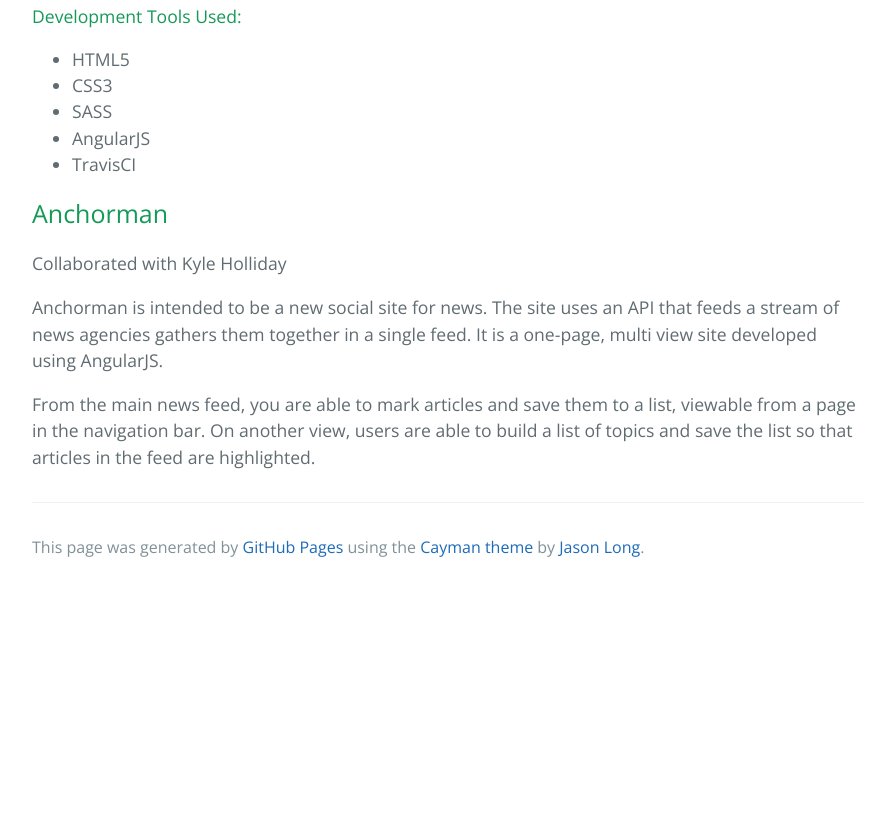
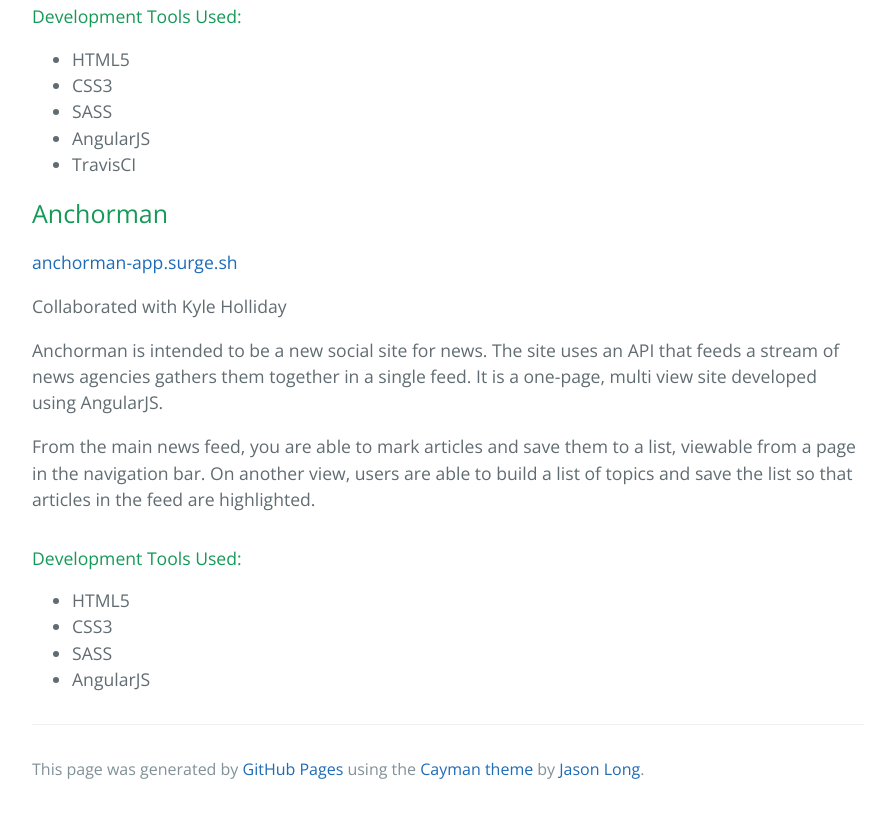
Before and after one commit to MichaelWDanko/michaelwdanko.github.io, a plain HTML site: page index.html in a window 1280 px wide. Shown: the part 745-1558 px from the top of the page, without its empty margins (192-1087 px from the left). Before the commit the page ends 1336 px from the top, so only its background shows below. Drawn offline with nearby package versions, Linux system fonts and the light colour scheme.

Commit message:
Added URL and dev tools used for Anchorman

```diff
--- a/index.html
+++ b/index.html
@@ -36,10 +36,18 @@
         </div>
 
         <div class="project-item">
-            <a href="http://anchorman-app.surge.sh"><h3>Anchorman</h3></a>
+            <h3>Anchorman</h3>
+            <a href="http://anchorman-app.surge.sh">anchorman-app.surge.sh</a>
             <p>Collaborated with Kyle Holliday</p>
             <p>Anchorman is intended to be a new social site for news. The site uses an API that feeds a stream of news agencies gathers them together in a single feed. It is a one-page, multi view site developed using AngularJS. </p>
             <p>From the main news feed, you are able to mark articles and save them to a list, viewable from a page in the navigation bar. On another view, users are able to build a list of topics and save the list so that articles in the feed are highlighted.</p>
+            <h4>Development Tools Used:</h4>
+            <ul>
+                <li>HTML5</li>
+                <li>CSS3</li>
+                <li>SASS</li>
+                <li>AngularJS</li>
+            </ul>
         </div>
 
 
```
